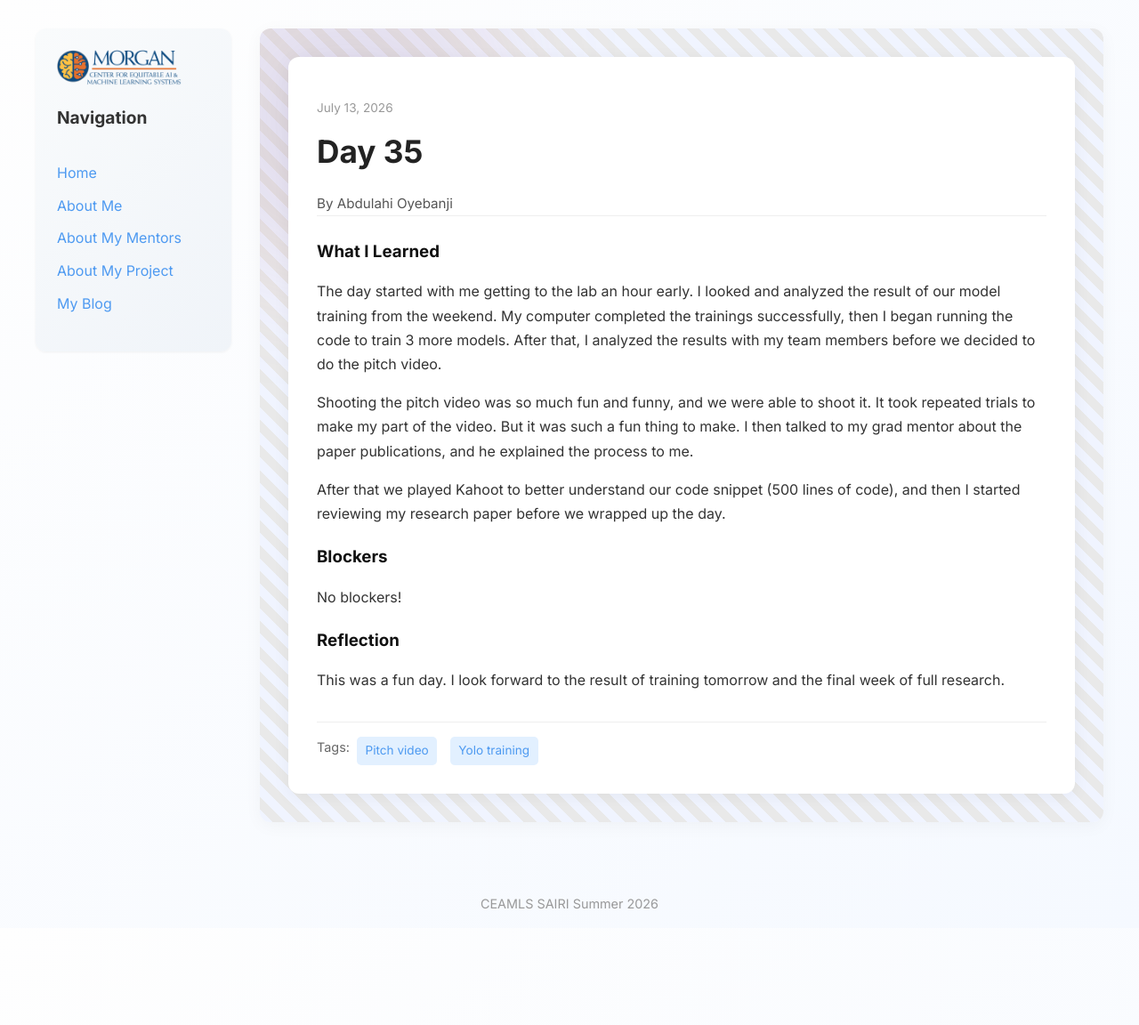
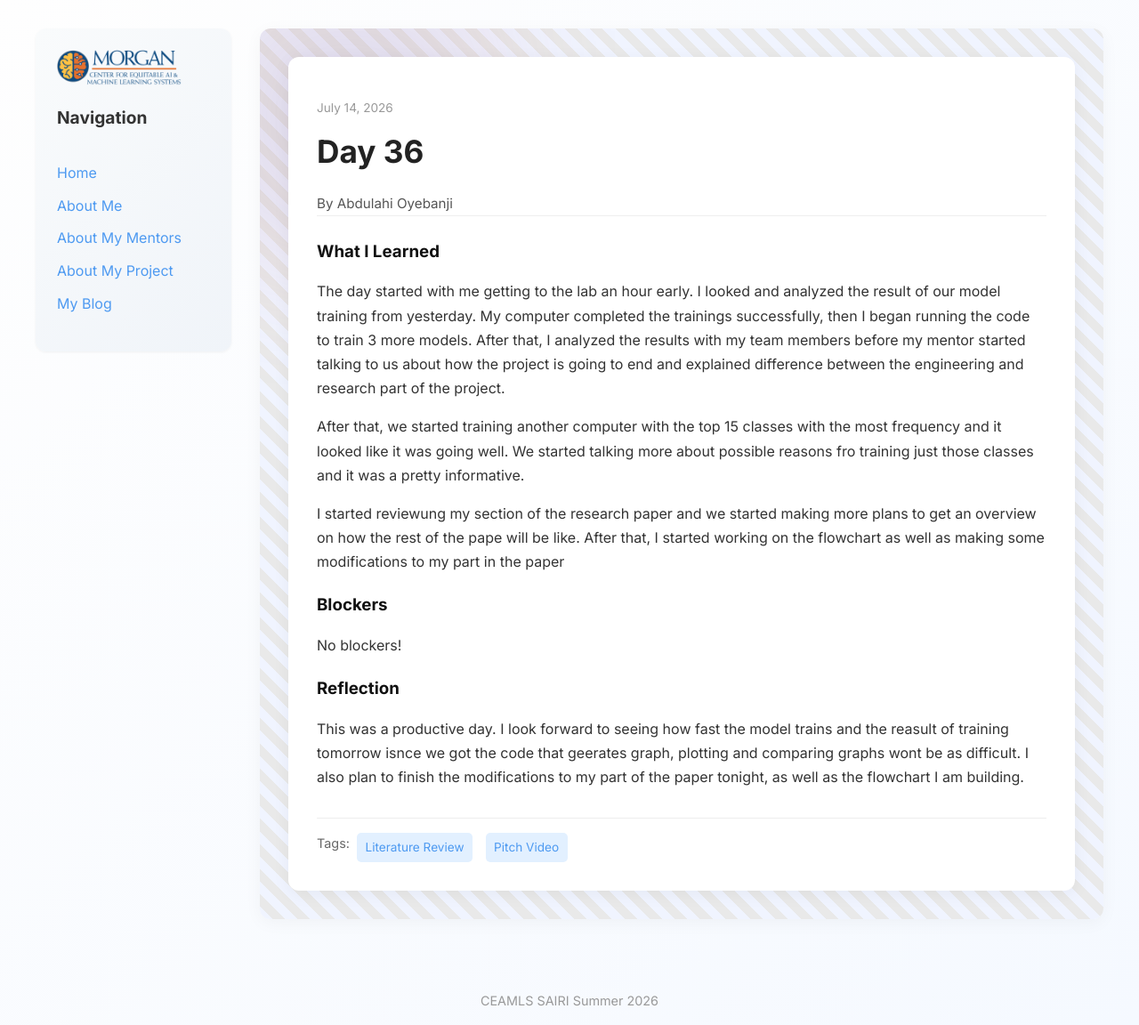
Before and after one commit to abdulahi-banji/abdulahi-banjiceamls26.github.io, a Jekyll site: the page built from _posts/2026-07-14-day-36.md, in a window 1280 px wide. Shown: the whole page at 89% size. Built offline with Jekyll 4.4.1, drawn with Linux system fonts in a browser that asks for light colours; before the commit the page ends 1043 px from its top, so only the background shows below that.

Commit message:
day 36 draft

```diff
--- a/_posts/2026-07-14-day-36.md
+++ b/_posts/2026-07-14-day-36.md
@@ -1,21 +1,21 @@
 ---
 layout: post
-title: "Day 35"
-date: "2026-07-13 00:00:00"
-permalink: /day35.html
-tags: ["Pitch video", "Yolo training"]
+title: "Day 36"
+date: "2026-07-14 00:00:00"
+permalink: /day36.html
+tags: ["Literature Review", "Pitch Video"]
 
 
 what_i_learned: |
-  The day started with me getting to the lab an hour early. I looked and analyzed the result of our model training from the weekend. My computer completed the trainings successfully, then I began running the code to train 3 more models. After that, I analyzed the results with my team members before we decided to do the pitch video.
+  The day started with me getting to the lab an hour early. I looked and analyzed the result of our model training from yesterday. My computer completed the trainings successfully, then I began running the code to train 3 more models. After that, I analyzed the results with my team members before my mentor started talking to us about how the project is going to end and explained difference between the engineering and research part of the project.
 
-  Shooting the pitch video was so much fun and funny, and we were able to shoot it. It took repeated trials to make my part of the video. But it was such a fun thing to make. I then talked to my grad mentor about the paper publications, and he explained the process to me.
+  After that, we started training another computer with the top 15 classes with the most frequency and it looked like it was going well. We started talking more about possible reasons fro training just those classes and it was a pretty informative.
 
-  After that we played Kahoot to better understand our code snippet (500 lines of code), and then I started reviewing my research paper before we wrapped up the day.
+  I started reviewung my section of the research paper and we started making more plans to get an overview on how the rest of the pape will be like. After that, I started working on the flowchart as well as making some modifications to my part in the paper
 
 blockers: |
   No blockers!
 
 reflection: |
-  This was a fun day. I look forward to the result of training tomorrow and the final week of full research.
+  This was a productive day. I look forward to seeing how fast the model trains and the reasult of training tomorrow isnce we got the code that geerates graph, plotting and comparing graphs wont be as difficult. I also plan to finish the modifications to my part of the paper tonight, as well as the flowchart I am building.
 ---
```
